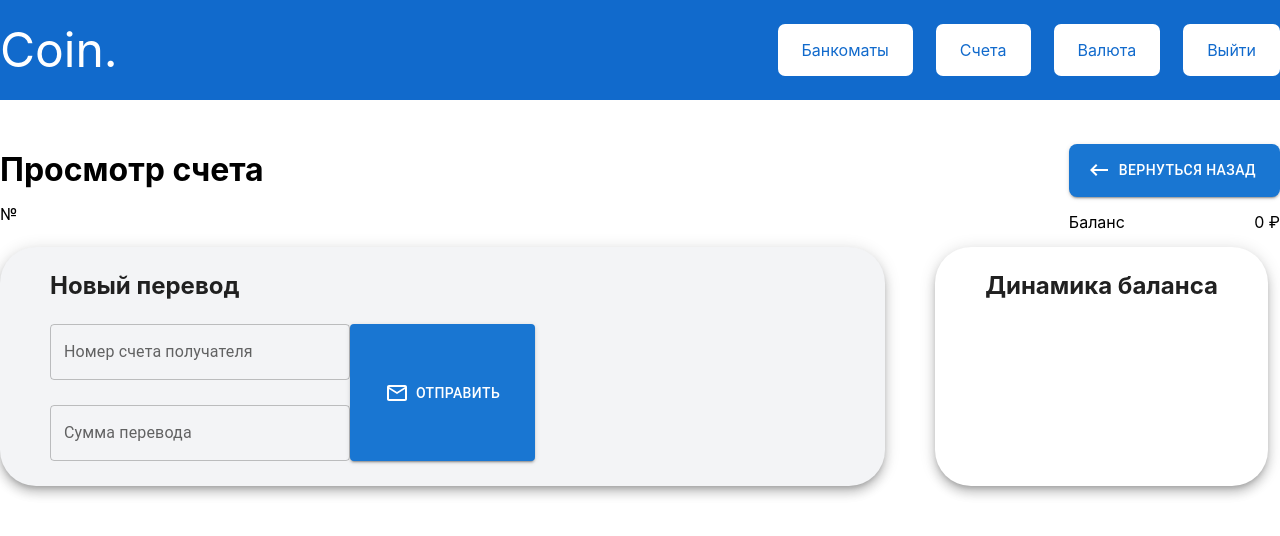
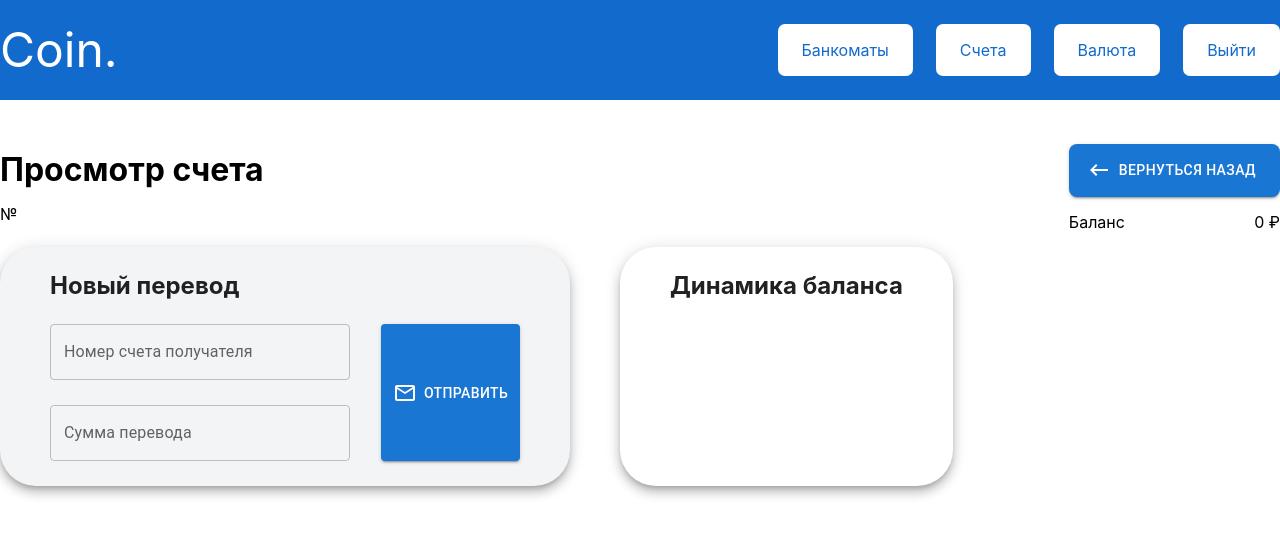
Before and after one commit to alex8023g/coin-front-end, a React (Create React App) app in the folder coin/: page /account/1 in a window 1280 px wide. Shown: the top 536 px of the page. Built offline with nearby package versions, Linux system fonts and the light colour scheme; no server answers.

Commit message:
AccountPage in process

```diff
--- a/coin/src/AccountPage/AccountPage.tsx
+++ b/coin/src/AccountPage/AccountPage.tsx
@@ -83,7 +83,7 @@ export function AccountPage() {
                 sx={{ width: 300 }}
               />
             </div>
-            <Button variant="contained" sx={{ padding: '14px 35px' }}>
+            <Button variant="contained" sx={{ padding: '14px 40px' }}>
               <MailOutlineIcon sx={{ marginRight: '7px' }} />
               отправить
             </Button>
--- a/coin/src/AccountPage/accountpage.module.css
+++ b/coin/src/AccountPage/accountpage.module.css
@@ -19,9 +19,11 @@ h1 {
 
 .newRemittanceCont {
   display: flex;
+  max-width: 470px;
   justify-content: start;
 }
 
 .textFieldCont {
-  flex-basis: 100px;
+  /* flex-basis: 100px; */
+  margin-right: 25px;
 }
```
Also changed, not shown: 1 other file (tests, documents, lock files or other folders).
